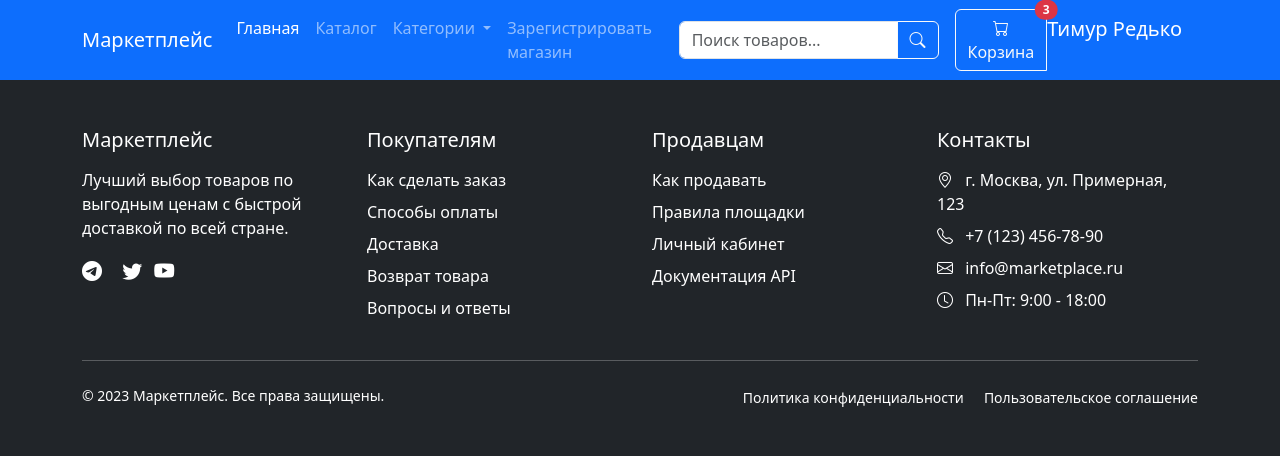
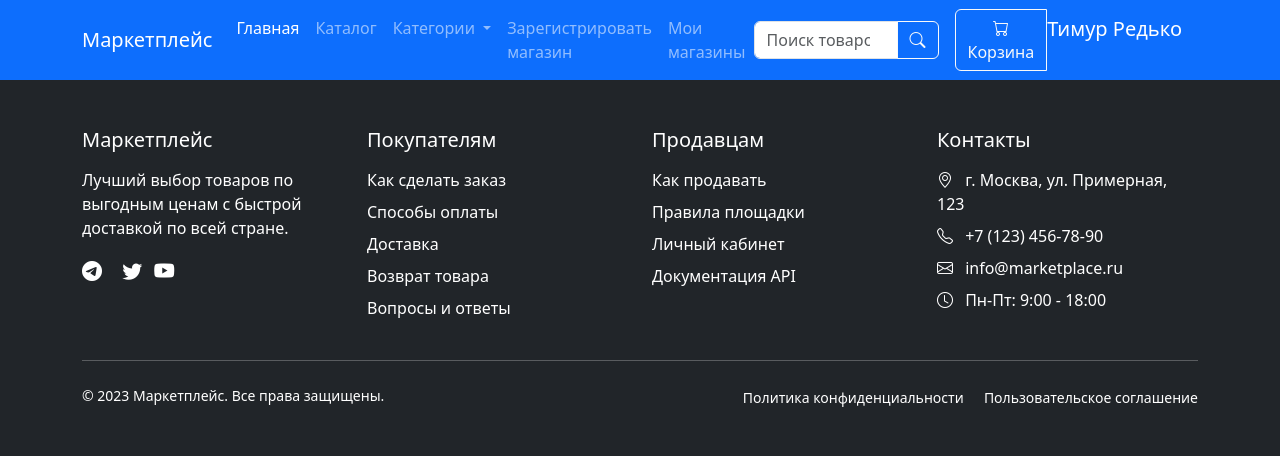
Before and after one commit to xchose31/marketplace, a Flask app: page / in a window 1280 px wide. Shown: the top 456 px of the page. Run offline with Flask 3, Linux system fonts and the light colour scheme; a user stored in the database is signed in.

Commit message:
list of users' shop added

```diff
--- a/main.py
+++ b/main.py
@@ -85,7 +85,7 @@ def create_shop():
             return render_template('shop_registration.html', form=form, message="Магазин с таким названием существует")
         f = form.logo.data
         filename = secure_filename(f.filename)
-        f.save(os.path.join(app.instance_path, 'photos', filename))
+        f.save(os.path.join('static', 'photo', filename))
         shop = Shop(
             name=form.name.data,
             owner_id=current_user.id,
@@ -100,6 +100,14 @@ def create_shop():
     return render_template('shop_registration.html', form=form)
 
 
+@login_required
+@app.route('/my_shops')
+def my_shops():
+    db_sess = db_session.create_session()
+    shops = db_sess.query(Shop).filter(Shop.owner_id == current_user.id).all()
+    return render_template('my_shops.html', shops=shops)
+
+
 def main():
     db_session.global_init('db/market.db')
     app.run(host='127.0.0.1', port=8080)
--- a/templates/base.html
+++ b/templates/base.html
@@ -15,7 +15,7 @@
     <!-- Навигационная панель -->
     <nav class="navbar navbar-expand-lg navbar-dark bg-primary sticky-top">
         <div class="container">
-            <a class="navbar-brand" href="#">Маркетплейс</a>
+            <a class="navbar-brand" href="/">Маркетплейс</a>
             <button class="navbar-toggler" type="button" data-bs-toggle="collapse" data-bs-target="#navbarSupportedContent">
                 <span class="navbar-toggler-icon"></span>
             </button>
@@ -23,7 +23,7 @@
             <div class="collapse navbar-collapse" id="navbarSupportedContent">
                 <ul class="navbar-nav me-auto mb-2 mb-lg-0">
                     <li class="nav-item">
-                        <a class="nav-link active" href="#">Главная</a>
+                        <a class="nav-link active" href="/">Главная</a>
                     </li>
                     <li class="nav-item">
                         <a class="nav-link" href="#">Каталог</a>
@@ -40,9 +40,14 @@
                             <li><a class="dropdown-item" href="#">Все категории</a></li>
                         </ul>
                     </li>
+                    {% if current_user.is_authenticated %}
                     <li class="nav-item">
                         <a class="nav-link" href="/create_shop">Зарегистрировать магазин</a>
                     </li>
+                    <li>
+                        <a class="nav-link" href="/my_shops">Мои магазины</a>
+                    </li>
+                    {% endif %}
                 </ul>
 
                 <!-- Поиск и действия пользователя -->
@@ -59,9 +64,6 @@
                     <div class="btn-group">
                         <a href="#" class="btn btn-outline-light position-relative">
                             <i class="bi bi-cart"></i> Корзина
-                            <span class="position-absolute top-0 start-100 translate-middle badge rounded-pill bg-danger">
-                                3
-                            </span>
                         </a>
                         {% if current_user.is_authenticated %}
                         <a class="navbar-brand" href="/logout">{{ current_user.name }} {{ current_user.surname }}</a>
```
Also changed, not shown: db/market.db.
